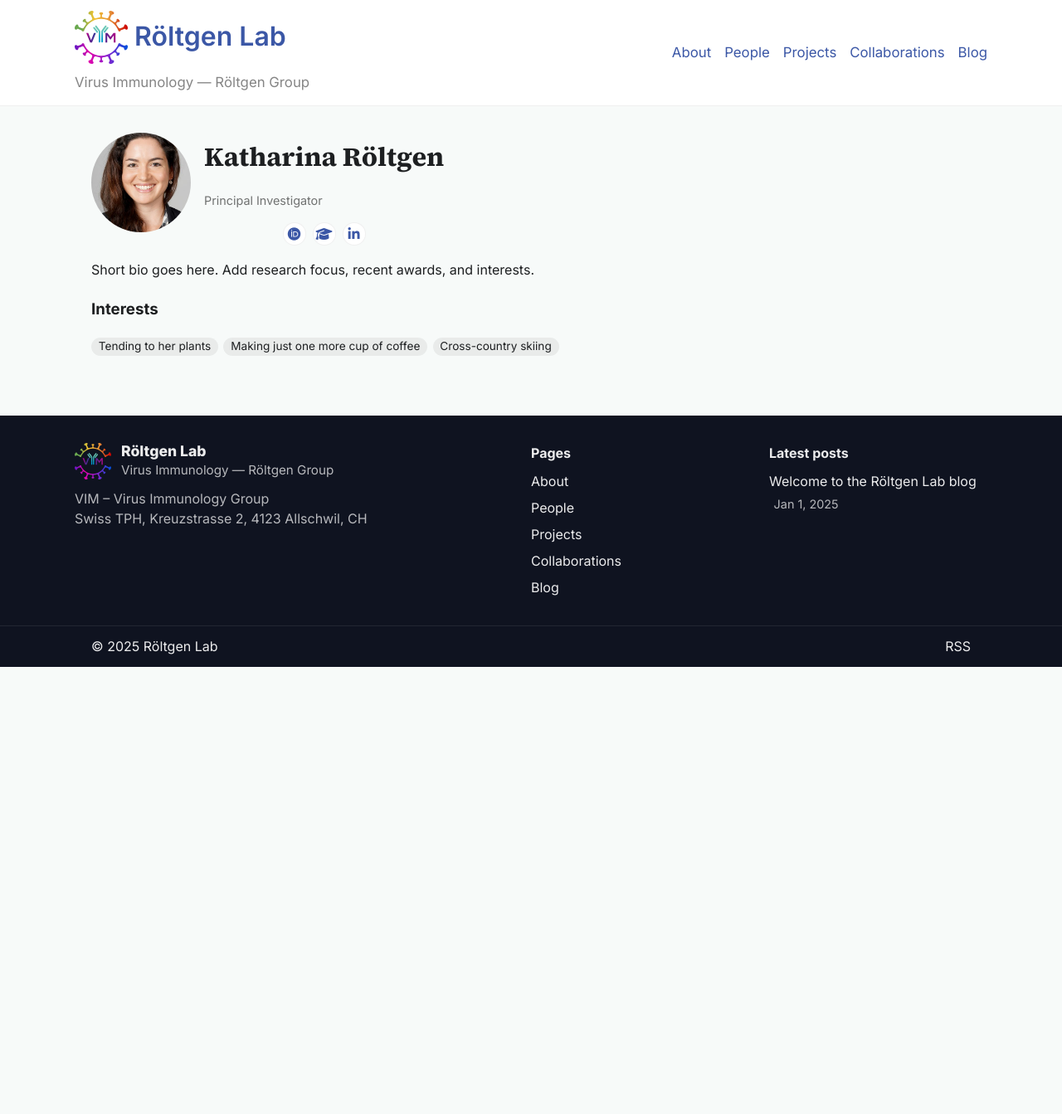
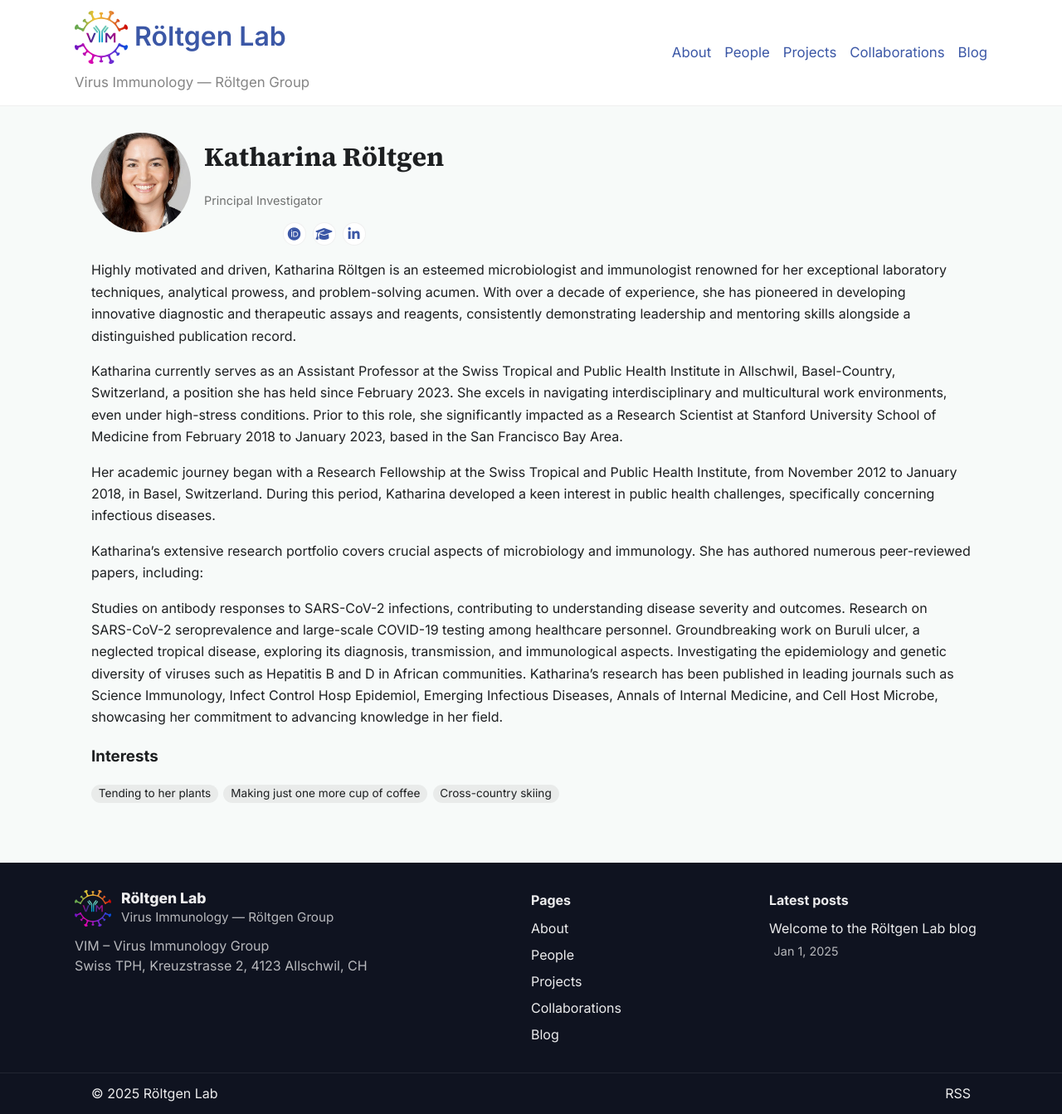
Before and after one commit to emmahodcroft/roeltgen-lab, a Jekyll site: the page built from _people/katharina-roeltgen.md, in a window 1280 px wide and 1343 px high. Shown: the whole window at 83% size. Built offline with Jekyll 4.4.1, drawn with Linux system fonts in a browser that asks for light colours.

Commit message:
updated content

```diff
--- a/_people/katharina-roeltgen.md
+++ b/_people/katharina-roeltgen.md
@@ -13,4 +13,16 @@ interests:
   - Making just one more cup of coffee
   - Cross-country skiing
 ---
-Short bio goes here. Add research focus, recent awards, and interests.
+Highly motivated and driven, Katharina Röltgen is an esteemed microbiologist and immunologist renowned for her exceptional laboratory techniques, analytical prowess, and problem-solving acumen. With over a decade of experience, she has pioneered in developing innovative diagnostic and therapeutic assays and reagents, consistently demonstrating leadership and mentoring skills alongside a distinguished publication record.
+
+Katharina currently serves as an Assistant Professor at the Swiss Tropical and Public Health Institute in Allschwil, Basel-Country, Switzerland, a position she has held since February 2023. She excels in navigating interdisciplinary and multicultural work environments, even under high-stress conditions. Prior to this role, she significantly impacted as a Research Scientist at Stanford University School of Medicine from February 2018 to January 2023, based in the San Francisco Bay Area.
+
+Her academic journey began with a Research Fellowship at the Swiss Tropical and Public Health Institute, from November 2012 to January 2018, in Basel, Switzerland. During this period, Katharina developed a keen interest in public health challenges, specifically concerning infectious diseases.
+
+Katharina's extensive research portfolio covers crucial aspects of microbiology and immunology. She has authored numerous peer-reviewed papers, including:
+
+Studies on antibody responses to SARS-CoV-2 infections, contributing to understanding disease severity and outcomes.
+Research on SARS-CoV-2 seroprevalence and large-scale COVID-19 testing among healthcare personnel.
+Groundbreaking work on Buruli ulcer, a neglected tropical disease, exploring its diagnosis, transmission, and immunological aspects.
+Investigating the epidemiology and genetic diversity of viruses such as Hepatitis B and D in African communities.
+Katharina's research has been published in leading journals such as Science Immunology, Infect Control Hosp Epidemiol, Emerging Infectious Diseases, Annals of Internal Medicine, and Cell Host Microbe, showcasing her commitment to advancing knowledge in her field.
```
Also changed, not shown: _people/martin-montiel-ruiz.md (+6 -2 lines), _people/salome-lochmann.md (+5 -2 lines), _projects/airborne_pathogens.md (added, +7 -0 lines), _projects/dengue.md (added, +8 -0 lines), index.md (+7 -0 lines), assets/img/home/lab_bench.jpg (added), assets/img/home/lab_bsc.jpg (added), assets/img/home/lab_centrifuge.jpg (added), assets/img/home/lab_stickers.jpg (added), assets/img/home/msd_plate_reader.jpg (added), assets/img/home/vim_eve.jpg (added), assets/img/home/vim_paper_celeb.jpg (added), assets/img/people/Martin_Profilbild.jpg (added), 3 other files.
